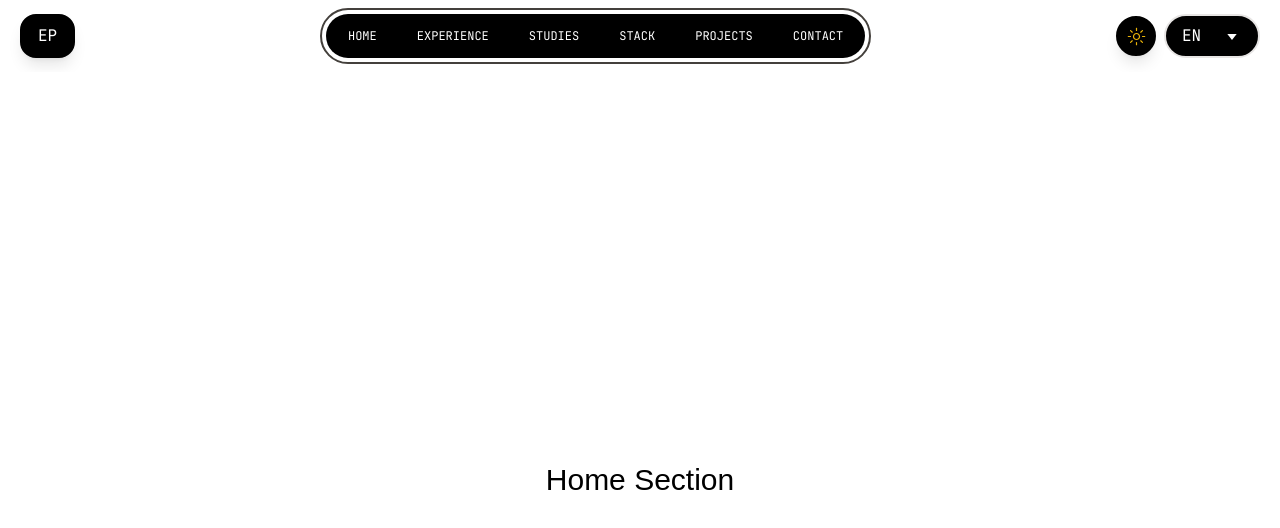
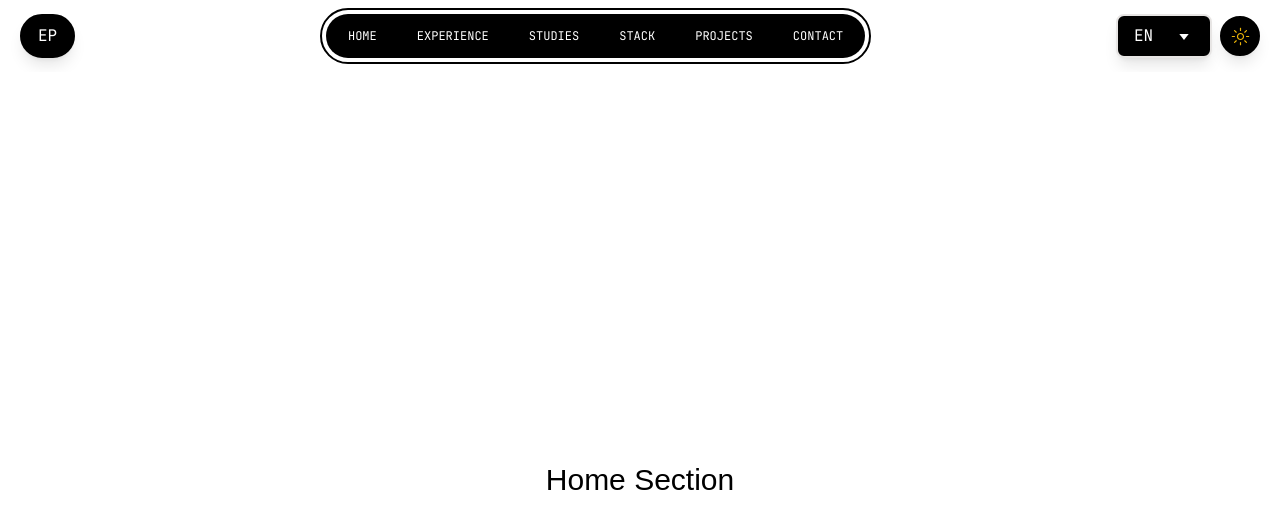
Before and after one commit to EymanEP/portfolio, a Next.js app: page / in a window 1280 px wide. Shown: the top 528 px of the page. Built offline with nearby package versions, Linux system fonts and the light colour scheme.

Commit message:
feat: added on EffectButton.tsx a rounded prop; moved isMobile to useIsMobile.ts in /helpers; Navbar.tsx now has effects when scrolling and now it has support for mobile with effects; extracted from Navbar.tsx SlideTabs.tsx to another file

```diff
--- a/components/atoms/EffectButton.tsx
+++ b/components/atoms/EffectButton.tsx
@@ -5,27 +5,14 @@ import {useRouter} from "next/navigation";
 import {AnimatePresence, motion} from "framer-motion";
 import React from "react";
 import {twMerge} from "tailwind-merge";
-
-const useIsMobile = () => {
-    const [isMobile, setIsMobile] = React.useState(false);
-
-    React.useEffect(() => {
-        const handleResize = () =>
-            setIsMobile(window.innerWidth < 768);
-
-        window.addEventListener("resize", handleResize);
-        handleResize();
-
-        return () => window.removeEventListener("resize", handleResize);
-    }, [])
-    return isMobile;
-}
+import useIsMobile from "@/helpers/useIsMobile";
 
 type ButtonProps = {
     effectDirection?: "top" | "bottom" | "left" | "right";
     cta?: string;
     size?: "small" | "medium" | "large" | "xl";
     color?: "contrast" | "blue" | "red" | "stone";
+    rounded?: "small" | "medium" | "large" | "xl" | "full";
     children: React.ReactNode;
     className?: string;
     bgDivClassName?: string;
@@ -40,6 +27,7 @@ const EffectButton: React.FC<ButtonProps> = (
         children,
         size = "medium",
         color = "contrast",
+        rounded = "full",
         className,
         bgDivClassName,
         disabled = false,
@@ -48,7 +36,7 @@ const EffectButton: React.FC<ButtonProps> = (
 ) => {
     const router = useRouter();
     const [isHover, setIsHover] = React.useState(false);
-    const [isMobileAnimation, setIsMobileAnimation] = React.useState(false);
+    const [isAnimating, setIsAnimating] = React.useState(false);
     const isMobile = useIsMobile();
 
     const sizeStyles = {
@@ -62,12 +50,21 @@ const EffectButton: React.FC<ButtonProps> = (
         stone: "bg-stone-700 text-stone-200 border-stone-400 hover:text-stone-700"
     }
 
+    const roundedStyles = {
+        small: "rounded-sm",
+        medium: "rounded-md",
+        large: "rounded-lg",
+        xl: "rounded-xl",
+        full: "rounded-full",
+    }
+
     const buttonClasses = twMerge(
         classNames(
-            "relative rounded-2xl overflow-hidden group shadow-lg border-2 transition-colors mix-blend-difference " +
+            "relative overflow-hidden group shadow-lg border-2 transition-colors mix-blend-difference " +
             "hover:cursor-pointer",
             sizeStyles[size],
-            colorStyles[color]
+            colorStyles[color],
+            roundedStyles[rounded],
         ), className
     )
 
@@ -98,8 +95,8 @@ const EffectButton: React.FC<ButtonProps> = (
 
     const handleClick = () => {
         if (isMobile) {
-            setIsMobileAnimation(true);
-            setTimeout(() => setIsMobileAnimation(false), 500);
+            setIsAnimating(true);
+            setTimeout(() => setIsAnimating(false), 500);
         }
 
         if (cta) {
@@ -122,7 +119,7 @@ const EffectButton: React.FC<ButtonProps> = (
     >
         <div className="relative z-20">{children}</div>
         <AnimatePresence>
-            {isHover || (isMobile && isMobileAnimation) ? (
+            {isHover || (isMobile && isAnimating) ? (
                 <motion.div className={bgDivClasses}
                             variants={effectVariants}
                             initial="hidden"
--- a/components/atoms/Select.tsx
+++ b/components/atoms/Select.tsx
@@ -1,9 +1,8 @@
 "use client";
 
 import React, {MutableRefObject, useEffect, useRef} from "react";
-import {motion, useAnimate} from "framer-motion";
+import {motion} from "framer-motion";
 import {TriangleDownIcon} from "@radix-ui/react-icons";
-import {animate} from "framer-motion/dom";
 
 interface SelectOption {
     label: string;
@@ -19,9 +18,9 @@ interface SelectProps {
 
 const Select = ({options, defaultSelect, onSelect, placeholder = "Select an option"}: SelectProps) => {
     const [isOpen, setIsOpen] = React.useState(false);
-    const [scope] = useAnimate();
     const [dropdownPosition, setDropdownPosition] = React.useState<{ top: number, left: number }>();
     const buttonRef: MutableRefObject<HTMLButtonElement | null> = useRef(null);
+    const dropdownRef: MutableRefObject<HTMLDivElement | null> = useRef(null);
 
     const toggleDropdown = () => setIsOpen(!isOpen);
 
@@ -31,19 +30,6 @@ const Select = ({options, defaultSelect, onSelect, placeholder = "Select an opti
     }
 
     useEffect(() => {
-        animate(
-            "div.dropdown",
-            {
-                height: isOpen ? "auto" : 0,
-                opacity: isOpen ? 1 : 0,
-            },
-            {
-                type: "spring",
-                bounce: 0,
-                duration: 0.4,
-            }
-        )
-
         if (!buttonRef.current) return;
 
         const buttonRect = buttonRef.current.getBoundingClientRect();
@@ -51,15 +37,34 @@ const Select = ({options, defaultSelect, onSelect, placeholder = "Select an opti
             top: buttonRect.top + buttonRect.height * 1.4,
             left: buttonRect.left - (buttonRect.width / 2),
         })
+
+        const handleClickOutside = (event: MouseEvent) => {
+            if (dropdownRef.current &&
+                buttonRef.current &&
+                !dropdownRef.current.contains(event.target as Node) &&
+                !buttonRef.current.contains(event.target as Node)) {
+                setIsOpen(false);
+            }
+        }
+
+        document.addEventListener("mousedown", handleClickOutside);
+        return () => document.removeEventListener("mousedown", handleClickOutside);
     }, [isOpen])
 
     return (
         <div>
-            <button
+            <motion.button
                 ref={buttonRef}
-                className="px-4 py-2 w-24 rounded-full bg-black border-2 text-white flex flex-row justify-between items-center
+                className="px-4 py-2 w-24 rounded-lg shadow-lg bg-black border-2 text-white flex flex-row justify-between items-center
                 dark:bg-stone-800 dark:border-stone-600 hover:bg-stone-900"
                 onClick={toggleDropdown}
+                whileHover={{
+                    scale: 1.05,
+                    backgroundColor: "rgb(28 25 23)",
+                    transition: {duration: 0.2}
+                }}
+                whileTap={{scale: 0.98}}
+                transition={{type: "spring", stiffness: 300}}
             >
                 {defaultSelect.label || placeholder}
                 <motion.span
@@ -69,25 +74,32 @@ const Select = ({options, defaultSelect, onSelect, placeholder = "Select an opti
                 >
                     <TriangleDownIcon className="w-5 h-5"/>
                 </motion.span>
-            </button>
+            </motion.button>
+            {
+                isOpen && (
                     <motion.div
-                className="w-40 border-2 overflow-hidden dropdown fixed z-10 bg-black text-white rounded-lg
-                dark:bg-stone-800 dark:border-stone-600"
-                ref={scope}
+                        className="w-40 border-2 overflow-hidden dropdown fixed z-10 bg-black text-white rounded-lg dark:bg-stone-800 dark:border-stone-600"
+                        ref={dropdownRef}
                         style={{top: dropdownPosition?.top, left: dropdownPosition?.left}}
+                        initial={{height: 0, opacity: 0 }}
+                        animate={{ height: "auto", opacity: 1 }}
+                        exit={{ height: 0, opacity: 0 }}
+                        transition={{ type: "spring", stiffness: 300, damping: 30 }}
                     >
                         {
                             options.map((option, index) => (
-                        <div
-                            className="cursor-pointer px-4 py-2  text-center hover:bg-stone-900"
+                                <motion.div
+                                    className="cursor-pointer px-4 py-2 text-center hover:bg-stone-900 transition-colors duration-200"
                                     key={index}
                                     onClick={() => handleOptionClick(option)}
                                 >
                                     {option.label}
-                        </div>
+                                </motion.div>
                             ))
                         }
                     </motion.div>
+                )
+            }
         </div>
     )
 }
--- /dev/null
+++ b/components/atoms/SideBarButton.tsx
@@ -0,0 +1,23 @@
+import {motion} from "framer-motion";
+import {HamburgerMenuIcon} from "@radix-ui/react-icons";
+import React from "react";
+
+interface HamburgerButtonProps {
+    sideBar: boolean;
+    setSideBar: (sideBar: boolean) => void;
+}
+
+const SideBarButton: React.FC<HamburgerButtonProps> = ({sideBar, setSideBar}) => {
+    return (
+        <motion.div
+            whileTap={{scale: 0.90}}
+            transition={{type: "spring", stiffness: 300}}
+            onClick={() => setSideBar(!sideBar)}
+            className="p-3 bg-black text-white rounded shadow-lg z-[999] border-2 dark:bg-stone-800 dark:border-stone-600 dark:text-white"
+        >
+            <HamburgerMenuIcon/>
+        </motion.div>
+    )
+}
+
+export default SideBarButton;
--- /dev/null
+++ b/components/molecules/SideBar.tsx
@@ -0,0 +1,78 @@
+"use client";
+
+import React from "react";
+import {AnimatePresence, motion} from "framer-motion";
+import {ChevronRight, XIcon} from "lucide-react";
+
+interface Tab {
+    label: string;
+    link: string;
+}
+
+const tabsArr: Tab[] = [
+    {label: "Home", link: "#"},
+    {label: "Experience", link: "#"},
+    {label: "Studies", link: "#"},
+    {label: "Stack", link: "#"},
+    {label: "Projects", link: "#"},
+    {label: "Contact", link: "#"},
+];
+
+interface SideBarProps {
+    sideBar: boolean
+    setSideBar: (value: boolean) => void,
+}
+
+const SideBar: React.FC<SideBarProps> = ({sideBar = false, setSideBar}) => {
+    return (
+        <AnimatePresence>
+            {
+                sideBar && (
+                    <>
+                        <motion.div
+                            initial={{x: '100%'}}
+                            animate={{x: 0}}
+                            exit={{x: '100%'}}
+                            transition={{type: "spring", bounce: 0, duration: 0.4}}
+                            className="fixed rounded-xl tracking-tight bg-white text-black shadow-lg top-0 -right-1
+                            w-full max-w-sm h-screen p-5 z-50 dark:bg-stone-800 dark:text-white font-jetbrainsMono"
+                        >
+                            <div className="h-full flex flex-col justify-center gap-32">
+                                <div className="flex flex-row justify-between items-center">
+                                    <h2 className="text-4xl font-bold">Menu</h2>
+                                    <span
+                                        onClick={() => setSideBar(!sideBar)}
+                                        className="p-2 border-2 border-black dark:border-stone-600 rounded-full"
+                                    >
+                                        <XIcon/>
+                                    </span>
+                                </div>
+                                <div className="flex flex-col gap-5 text-xl text-stone-800 dark:text-stone-200">
+                                    {tabsArr.map((tab, index) => (
+                                        <a onClick={() => setSideBar(false)}
+                                           href={tab.link}
+                                           key={index}
+                                           className="flex flex-row justify-between items-center">
+                                            {tab.label}
+                                            <motion.span><ChevronRight/></motion.span>
+                                        </a>
+                                    ))}
+                                </div>
+                            </div>
+                        </motion.div>
+                        <motion.div
+                            initial={{opacity: 0}}
+                            animate={{opacity: 1}}
+                            exit={{opacity: 0}}
+                            transition={{type: "spring", bounce: 0, duration: 0.2}}
+                            onClick={() => setSideBar(false)}
+                            className="fixed inset-0 bg-black bg-opacity-50"
+                        />
+                    </>
+                )
+            }
+        </AnimatePresence>
+    )
+}
+
+export default SideBar;
--- /dev/null
+++ b/components/molecules/SlideTabs.tsx
@@ -0,0 +1,90 @@
+import React from "react";
+import {motion} from "framer-motion";
+
+interface Position {
+    left: number;
+    width: number;
+    height: number;
+    opacity: number;
+}
+
+/**
+ * Contains all the Tabs with the links
+ * @constructor
+ */
+const SlideTabs: React.FC = () => {
+    interface Tab {
+        label: string;
+        link: string;
+    }
+
+    const [position, setPosition] = React.useState<Position>(
+        {
+            left: 0, width: 0, opacity: 0, height: 0
+        }
+    );
+
+    const tabsArr: Tab[] = [
+        {label: "Home", link: "#"},
+        {label: "Experience", link: "#"},
+        {label: "Studies", link: "#"},
+        {label: "Stack", link: "#"},
+        {label: "Projects", link: "#"},
+        {label: "Contact", link: "#"},
+    ]
+
+    return (
+        <div
+            onMouseLeave={() => setPosition((prev) => ({...prev, opacity: 0}))}
+            className="relative flex flex-row self-center p-0.5 rounded-full bg-black dark:bg-stone-800 w-fit">
+            {tabsArr.map((tab) => (
+                <Tab setPosition={setPosition} key={tab.label} label={tab.label} link={tab.link}/>
+            ))}
+            <Cursor position={position}/>
+        </div>)
+}
+
+export default SlideTabs;
+
+interface TabProps {
+    setPosition: React.Dispatch<React.SetStateAction<Position>>
+    label: string;
+    link: string;
+}
+
+/**
+ * Link anchor or Tab
+ * @param label
+ * @param link
+ * @param setPosition
+ * @constructor
+ */
+const Tab: React.FC<TabProps> = ({label, link, setPosition}) => {
+    const ref = React.useRef<HTMLAnchorElement>(null);
+    return <a href={link}
+              ref={ref}
+              onMouseEnter={() => {
+                  if (!ref.current) return;
+
+                  const {width, height} = ref.current.getBoundingClientRect();
+                  setPosition({width, opacity: 1, left: ref.current.offsetLeft, height})
+              }}
+              className="relative z-10 block px-1 py-1 text-xs uppercase text-white mix-blend-difference
+           md:px-3 md:py-3 lg:px-5"
+    >
+        {label}
+    </a>
+}
+
+
+interface CursorProps {
+    position: Position;
+}
+
+const Cursor: React.FC<CursorProps> = ({position}) => {
+    return <motion.div
+        animate={position}
+        transition={{type: "spring", stiffness: 200, damping: 15, mass: 0.5}}
+        className="absolute z-0 rounded-full bg-stone-800 mix-blend-difference"
+    />;
+}
--- a/components/organisms/Navbar.tsx
+++ b/components/organisms/Navbar.tsx
@@ -2,112 +2,62 @@
 
 import EffectButton from "@/components/atoms/EffectButton";
 import React from "react";
-import {motion} from "framer-motion";
 import ThemeButton from "@/components/molecules/ThemeButton";
 import LanguageSelect from "@/components/molecules/LanguageSelect";
+import SlideTabs from "@/components/molecules/SlideTabs";
+import useIsMobile from "@/helpers/useIsMobile";
+import SideBar from "@/components/molecules/SideBar";
+import SideBarButton from "@/components/atoms/SideBarButton";
+import {motion, useMotionValueEvent, useScroll} from "framer-motion";
 
 
-interface Position {
-    left: number;
-    width: number;
-    height: number;
-    opacity: number;
-}
+const Navbar: React.FC = () => {
+    const [sideBar, setSideBar] = React.useState(false);
+    const [hidden, setHidden] = React.useState(false);
+    const {scrollY} = useScroll();
+    const isMobile = useIsMobile();
 
-const Navbar: React.FC = () => {
+    useMotionValueEvent(scrollY, "change", (latest) => {
+        const previous = scrollY.getPrevious();
+        if (!previous) return;
+
+        return (latest > previous && latest > 150) ? setHidden(true) : setHidden(false);
+    })
+
     return (
-        <nav
+        <>
+        <motion.nav
             className="fixed top-0 left-0 right-0 z-50 py-2 px-5 font-jetbrainsMono
              flex justify-between items-center overflow-x-hidden"
+            variants={{
+                visible: {y: 0},
+                hidden: {y: "-100%"}
+            }}
+            animate={hidden ? 'hidden' : 'visible'}
+            transition={{duration: 0.3, ease: "easeInOut"}}
         >
             <EffectButton>EP</EffectButton>
-            <div className="border-stone-700 border-2 p-1 rounded-full hidden md:block">
-                <SlideTabs/>
+            {
+                !isMobile && (
+                    <div className="p-0.5 lg:p-1 rounded-full hidden border-2 border-black dark:border-stone-700 md:block">
+                        <SlideTabs/>
+                    </div>
+                )
+            }
+            <div className="flex flex-row gap-2 items-center">
+                <LanguageSelect/>
+                <ThemeButton/>
+                {
+                    isMobile && (
+                        <>
+                            <SideBarButton sideBar={sideBar} setSideBar={setSideBar}/>
+                        </>
+                    )
+                }
             </div>
-            <div className="flex flex-row gap-2 items-center">
-                <ThemeButton/>
-                <LanguageSelect/>
-            </div>
-        </nav>)
-}
-
-/**
- * Contains all the Tabs with the links
- * @constructor
- */
-const SlideTabs: React.FC = () => {
-    interface Tab {
-        label: string;
-        link: string;
-    }
-
-    const [position, setPosition] = React.useState<Position>(
-        {
-            left: 0, width: 0, opacity: 0, height: 0
-        }
-    );
-
-    const tabsArr: Tab[] = [
-        {label: "Home", link: "#"},
-        {label: "Experience", link: "#"},
-        {label: "Studies", link: "#"},
-        {label: "Stack", link: "#"},
-        {label: "Projects", link: "#"},
-        {label: "Contact", link: "#"},
-    ]
-
-    return (
-        <div
-            onMouseLeave={() => setPosition((prev) => ({...prev, opacity: 0}))}
-            className="relative flex flex-row self-center p-0.5 rounded-full bg-black dark:bg-stone-800 w-fit">
-            {tabsArr.map((tab) => (
-                <Tab setPosition={setPosition} key={tab.label} label={tab.label} link={tab.link}/>
-            ))}
-            <Cursor position={position}/>
-        </div>)
-}
-
-interface TabProps {
-    setPosition: React.Dispatch<React.SetStateAction<Position>>
-    label: string;
-    link: string;
-}
-
-/**
- * Link anchor or Tab
- * @param label
- * @param link
- * @param setPosition
- * @constructor
- */
-const Tab: React.FC<TabProps> = ({label, link, setPosition}) => {
-    const ref = React.useRef<HTMLAnchorElement>(null);
-    return <a href={link}
-              ref={ref}
-              onMouseEnter={() => {
-                  if (!ref.current) return;
-
-                  const {width, height} = ref.current.getBoundingClientRect();
-                  setPosition({width, opacity: 1, left: ref.current.offsetLeft, height})
-              }}
-              className="relative z-10 block px-3 py-1 text-xs uppercase text-white mix-blend-difference
-           md:px-5 md:py-3 md:xs"
-    >
-        {label}
-    </a>
-}
-
-
-interface CursorProps {
-    position: Position;
-}
-
-const Cursor: React.FC<CursorProps> = ({position}) => {
-    return <motion.div
-        animate={position}
-        transition={{type: "spring", stiffness: 200, damping: 15, mass: 0.5}}
-        className="absolute z-0 rounded-full bg-stone-800 mix-blend-difference"
-    />;
+        </motion.nav>
+        <SideBar sideBar={sideBar} setSideBar={setSideBar}/>
+        </>)
 }
 
 export default Navbar;
--- /dev/null
+++ b/helpers/useIsMobile.ts
@@ -0,0 +1,18 @@
+import React from "react";
+
+const useIsMobile = () => {
+    const [isMobile, setIsMobile] = React.useState(false);
+
+    React.useEffect(() => {
+        const handleResize = () =>
+            setIsMobile(window.innerWidth < 768);
+
+        window.addEventListener("resize", handleResize);
+        handleResize();
+
+        return () => window.removeEventListener("resize", handleResize);
+    }, [])
+    return isMobile;
+}
+
+export default useIsMobile;
```
Lines whose indentation alone changed are shown as unchanged.
